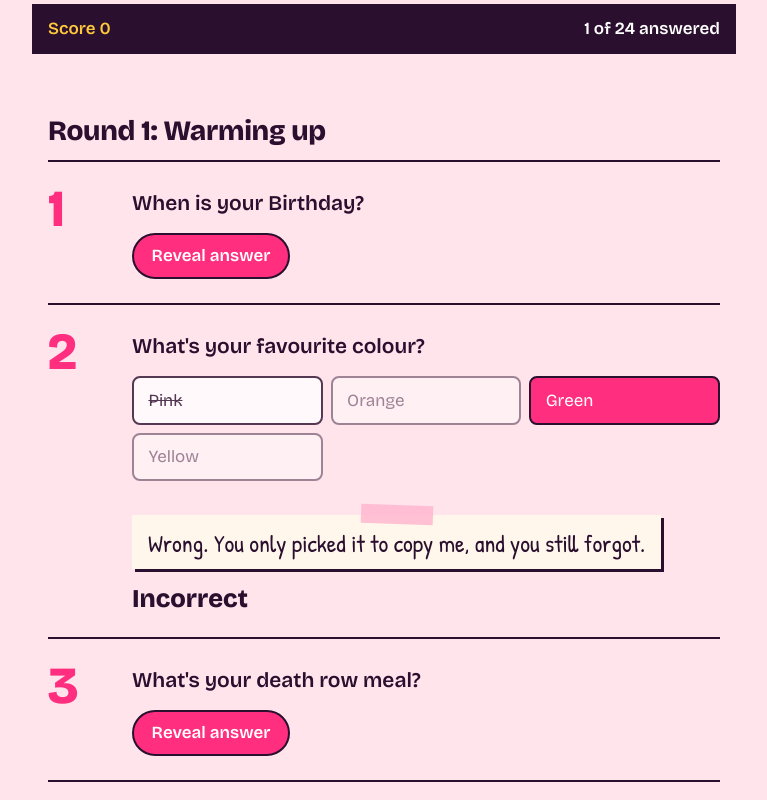
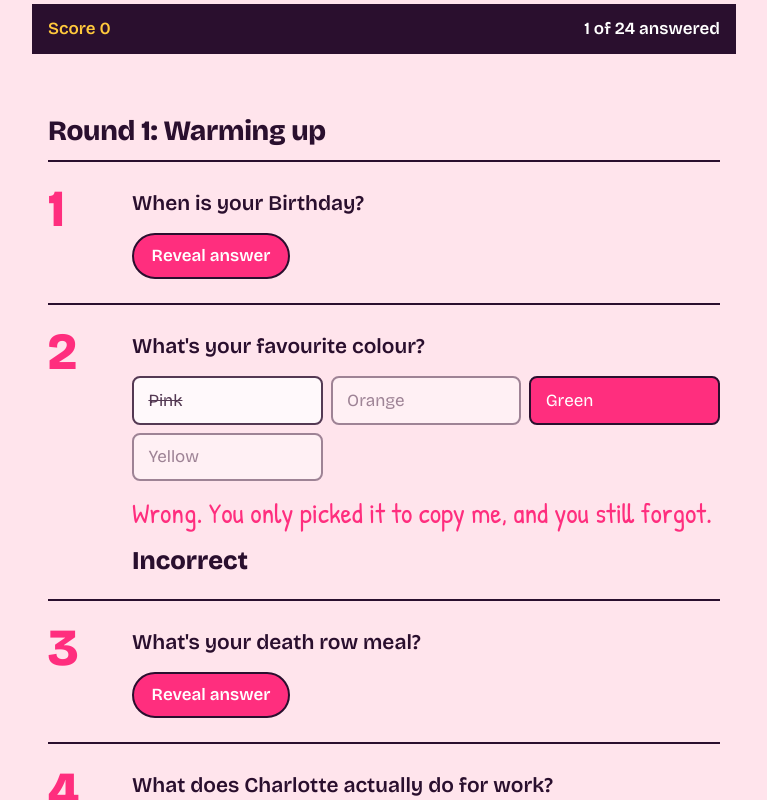
Before and after one commit to NicholasPrice19/CharlottesBDAY, a plain HTML site: page index.html in a window 1280 px wide. Both pictures are taken after a click on the button "Pink". Shown: the part 634-1434 px from the top of the page, without its empty margins (256-1023 px from the left). Drawn offline with nearby package versions, Linux system fonts and the light colour scheme.

Commit message:
Modify photo caption and style adjustments
Updated photo caption and adjusted styles for reveal notes.

```diff
--- a/index.html
+++ b/index.html
@@ -132,7 +132,7 @@ window.QUIZ = {
           q: "What's my favourite photo of us?",
           answer: "You're so cute!!",
           photo: "favourite.jpg",   // upload the photo to the repo with this exact name
-          photoCaption: ""
+          photoCaption: "Also love going to wine bars with you"
         },
         {
           q: "What reward does Nick get when he's behaving?",
@@ -413,28 +413,12 @@ main {
 }
 
 .reveal__note {
-  position: relative;
-  display: inline-block;
   max-width: 100%;
-  margin: 1.1rem 0 0;
-  padding: 0.8rem 1rem 0.7rem;
-  background: var(--note);
+  margin: 1rem 0 0;
+  color: var(--pink);
   font-family: var(--font-hand);
-  font-size: 1.5rem;
-  line-height: 1.25;
-  box-shadow: 3px 3px 0 var(--plum);
-}
-/* A strip of pink tape holding the note on */
-.reveal__note::before {
-  content: "";
-  position: absolute;
-  top: -0.6rem;
-  left: 50%;
-  width: 4.5rem;
-  height: 1.2rem;
-  background: var(--pink-soft);
-  opacity: 0.85;
-  transform: translateX(-50%) rotate(2deg);
+  font-size: 1.75rem;
+  line-height: 1.2;
 }
 
 .reveal__photo {
@@ -548,7 +532,7 @@ main {
   .q { grid-template-columns: 3rem 1fr; gap: 0 0.75rem; }
   .q__num { font-size: 2.5rem; }
   .q__text { font-size: 1.1875rem; }
-  .reveal__note { font-size: 1.35rem; }
+  .reveal__note { font-size: 1.65rem; }
 }
 
   </style>
```
